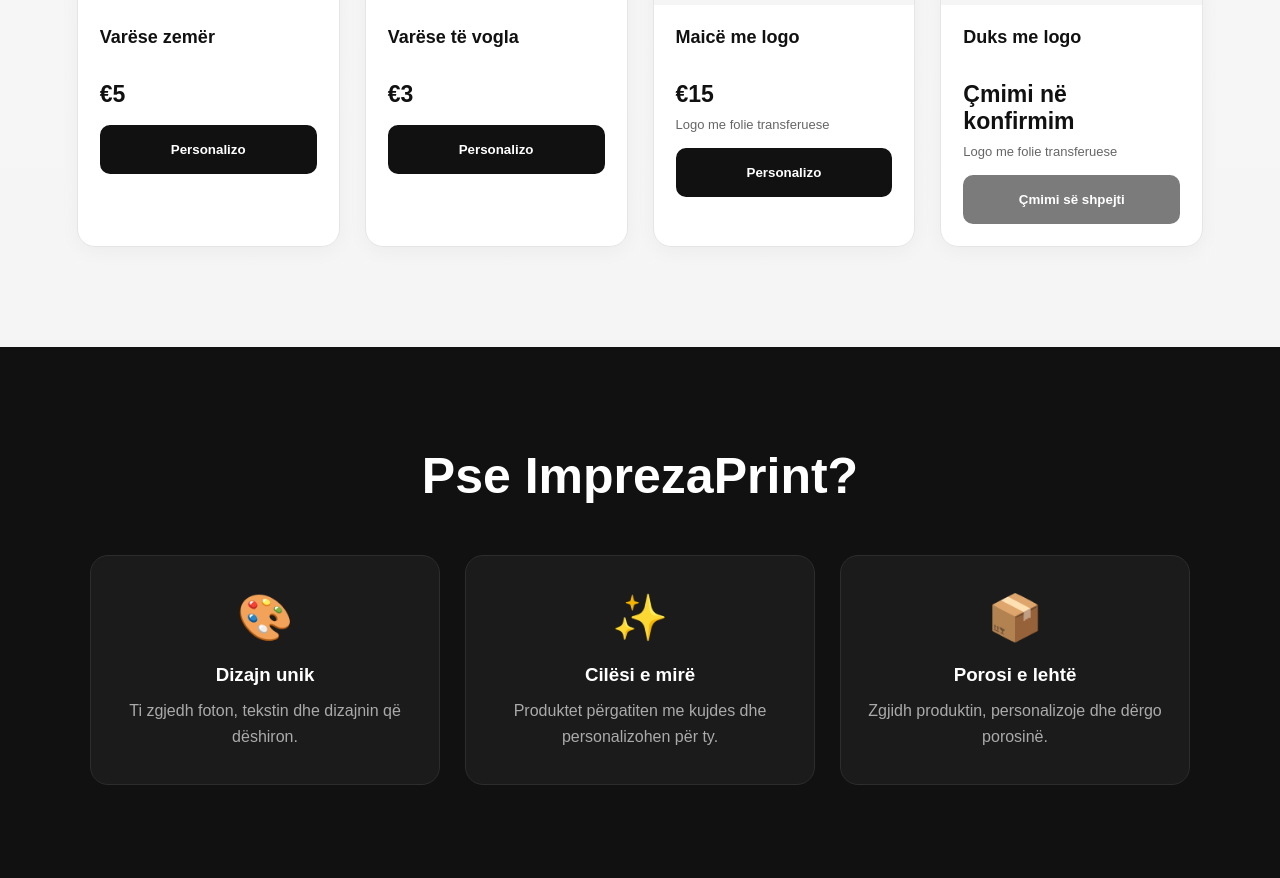
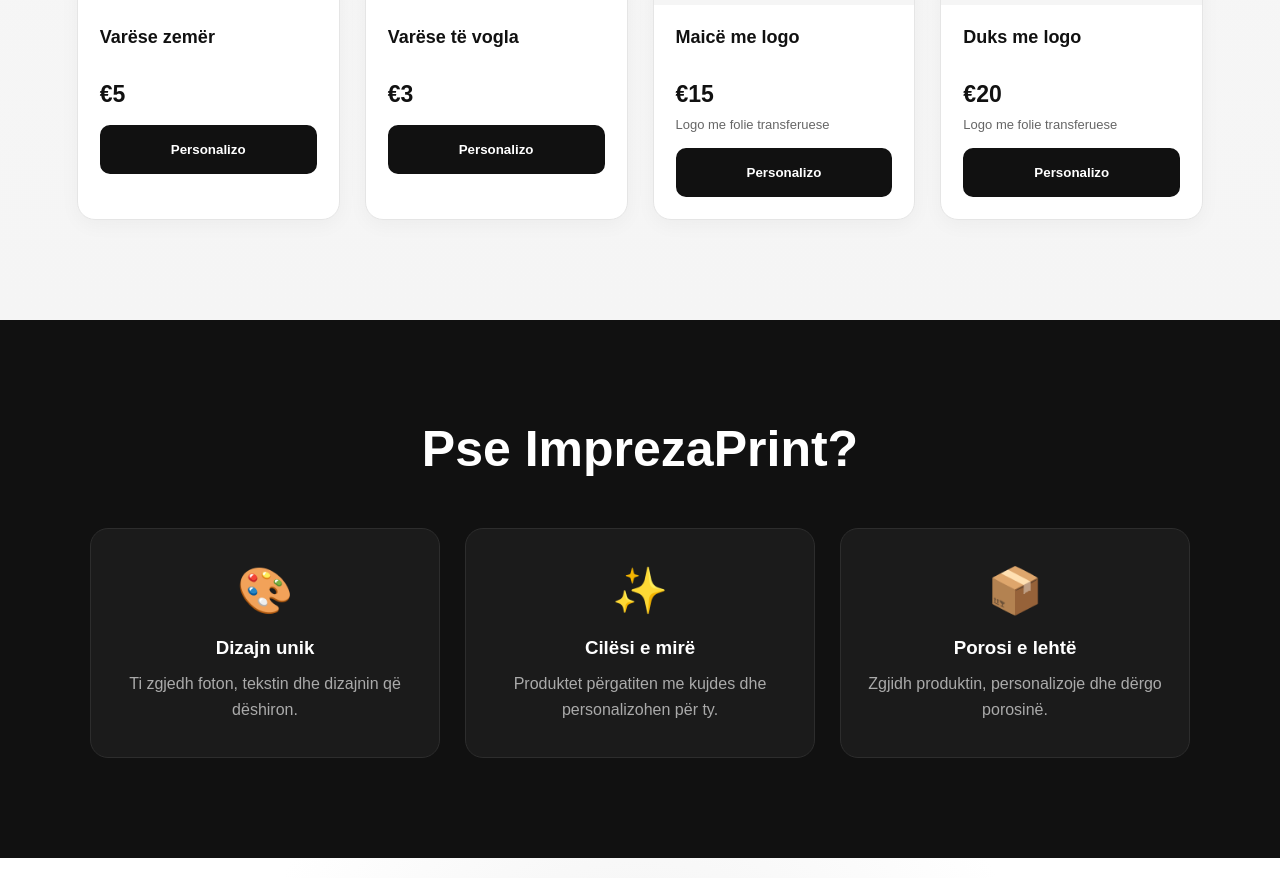
Before and after one commit to ledonbulliqi40-jpg/ImprezaPrint, a website: page frontend/index.html in a window 1280 px wide. Shown: the part 5327-6205 px from the top of the page. Drawn offline with Linux system fonts and the light colour scheme.

Commit message:
Set logo hoodie price to €20 and enable customization

```diff
--- a/frontend/index.html
+++ b/frontend/index.html
@@ -1817,9 +1817,9 @@
             </div>
             <div class="product-info">
                 <h3>Duks me logo</h3>
-                <p class="price">Çmimi në konfirmim</p>
+                <p class="price">€20</p>
                 <p class="production-note">Logo me folie transferuese</p>
-                <button class="btn" type="button" disabled>Çmimi së shpejti</button>
+                <button class="btn" onclick="chooseProduct('Duks me logo', 20)">Personalizo</button>
             </div>
         </div>
 
```
